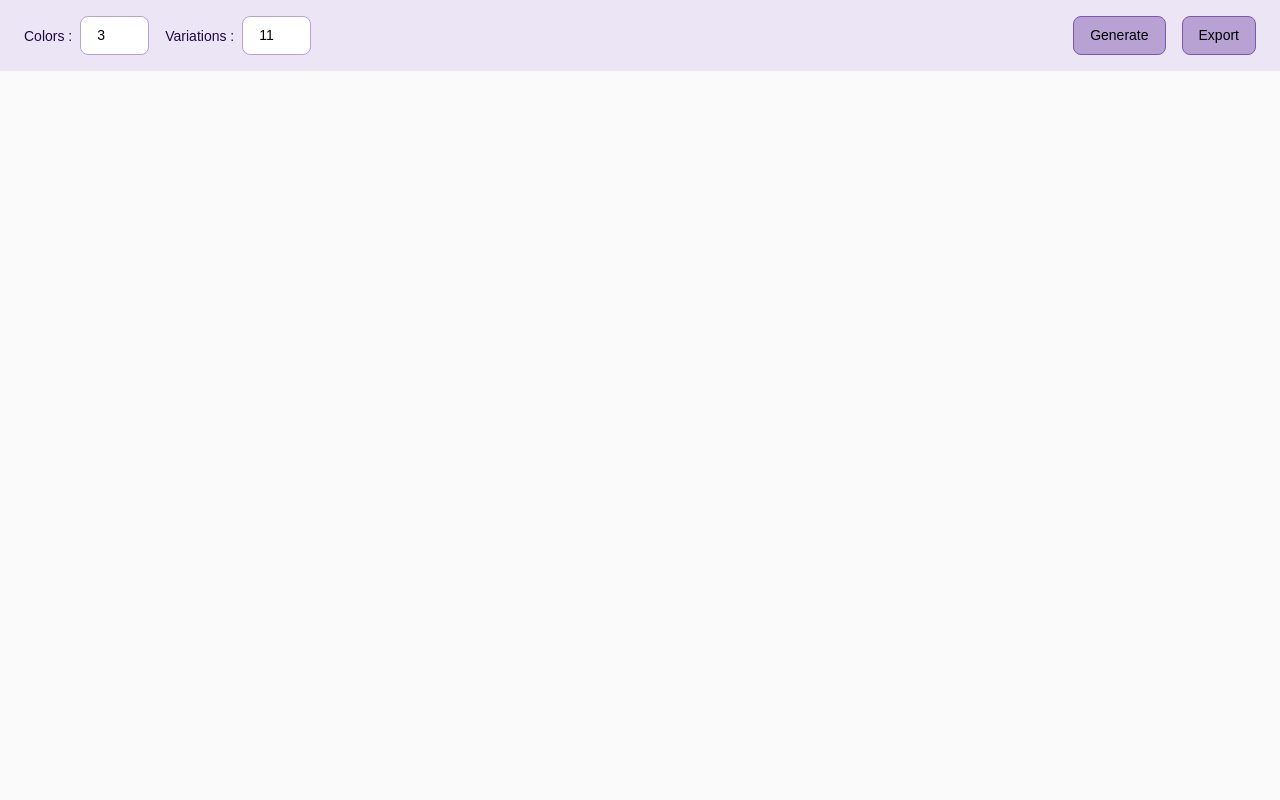
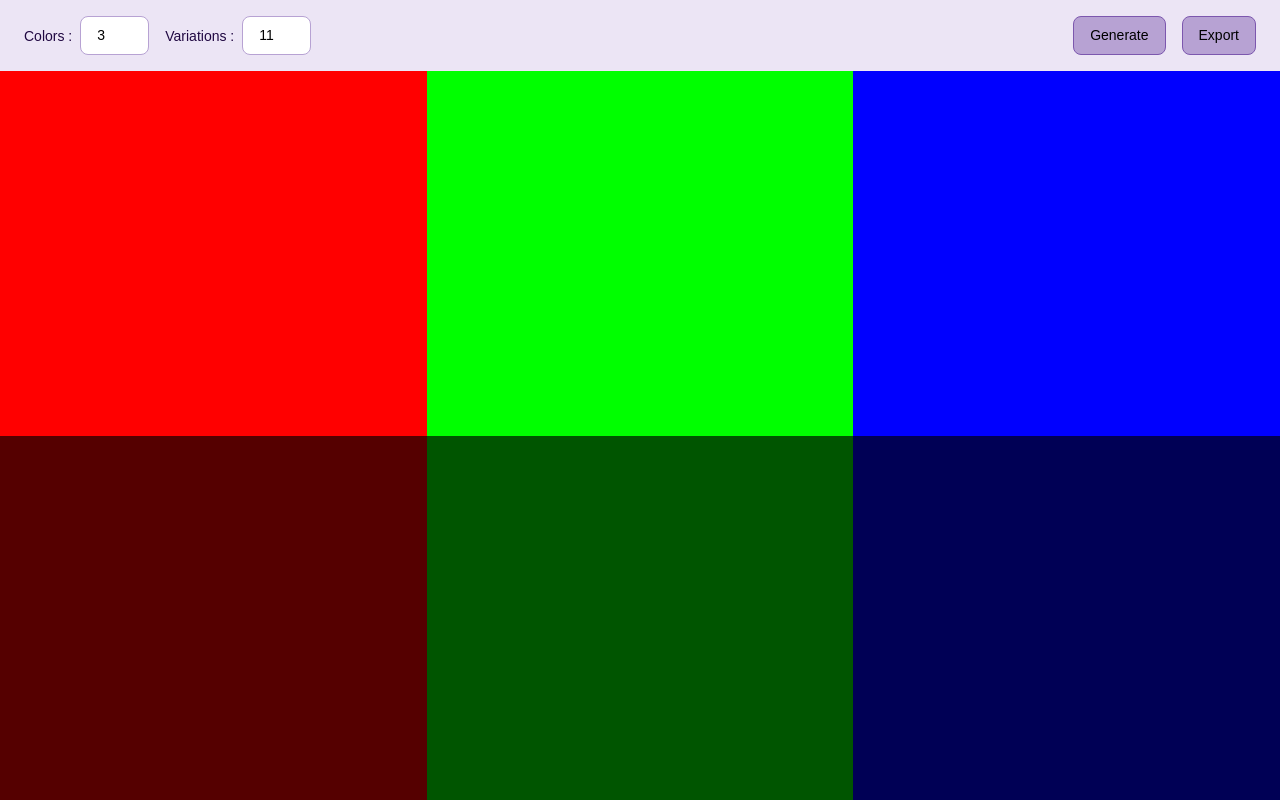
Before and after one commit to VanDenHendeSimon/color-palette, a Next.js app: page / in a window 1280 px wide. Built offline with nearby package versions, Linux system fonts and the light colour scheme.

Commit message:
visualiser done

```diff
--- /dev/null
+++ b/components/ColorRow.tsx
@@ -0,0 +1,21 @@
+import React from 'react'
+import { Color } from '../models/ColorPalette';
+
+export const ColorRow = ({colorSet}: {colorSet: Array<Color>}) => {
+  console.log(colorSet);
+  return (
+    <div className="c-colorvisualiser__row">
+      {
+        colorSet.map((color: Color, idx: number) => {
+          return (
+            <div className="c-colorvisualiser__col" key={idx} style={{
+              backgroundColor: color.hex
+            }}>
+              <p className="c-colorvisualiser__label">{color.hex}</p>
+            </div>
+          )
+        })
+      }
+    </div>
+  )
+}
--- /dev/null
+++ b/components/ColorVisualiser.tsx
@@ -0,0 +1,11 @@
+import React from 'react';
+import { Color, ColorPalette } from '../models/ColorPalette';
+import { ColorRow } from './ColorRow';
+
+export const ColorVisualiser = ({ colorPalette }: { colorPalette: ColorPalette; }) => {
+  return (
+    <div className="c-colorvisualiser">
+      {colorPalette.colors.map((colorSet: Array<Color>, idx: number) => <ColorRow key={idx} colorSet={colorSet} />)}
+    </div>
+  );
+};
--- /dev/null
+++ b/models/ColorPalette.tsx
@@ -0,0 +1,9 @@
+export interface Color {
+  rgb: Array<number>,
+  hex: string,
+  hsv: Array<number>,
+}
+
+export interface ColorPalette {
+  colors: Array<Array<Color>>
+}
--- a/pages/index.tsx
+++ b/pages/index.tsx
@@ -1,11 +1,55 @@
+import { useState } from 'react';
+import { ColorVisualiser } from '../components/ColorVisualiser';
 import { Header } from '../components/Header';
 import { SEO } from '../components/SEO';
+import { ColorPalette } from '../models/ColorPalette';
 
 export default function Index() {
+
+  const [colorPalette, setColorPalette] = useState<ColorPalette>({
+    colors: [
+      [
+        {
+          hex: "#FF0000",
+          hsv: [0, 1, 1],
+          rgb: [255, 0, 0],
+        },
+        {
+          hex: "#00FF00",
+          hsv: [30, 1, 1],
+          rgb: [0, 255, 0],
+        },
+        {
+          hex: "#0000FF",
+          hsv: [90, 1, 1],
+          rgb: [0, 0, 255],
+        },
+      ],
+      [
+        {
+          hex: "#550000",
+          hsv: [0, 1, 1],
+          rgb: [255, 0, 0],
+        },
+        {
+          hex: "#005500",
+          hsv: [30, 1, 1],
+          rgb: [0, 255, 0],
+        },
+        {
+          hex: "#000055",
+          hsv: [90, 1, 1],
+          rgb: [0, 0, 255],
+        },
+      ],
+    ]
+  });
+
   return (
-    <div>
+    <div className="c-app">
       <SEO titleSuffix={"| 🏡"} />
       <Header />
+      <ColorVisualiser colorPalette={colorPalette} />
     </div>
   );
 }
--- /dev/null
+++ b/styles/components/colorVisualiser.scss
@@ -0,0 +1,38 @@
+.c-colorvisualiser {
+  height: 100%;
+  display: flex;
+  flex-direction: column;
+
+  &__row {
+    height: 100%;
+    display: flex;
+  }
+
+  &__col {
+    width: 100%;
+    padding: map-get($map: $whitespace, $key: 'md');
+    display: flex;
+    flex-direction: column;
+    justify-content: flex-end;
+
+    &:hover {
+      cursor: pointer;
+    }
+
+    &:hover .c-colorvisualiser__label {
+      opacity: 1;
+      transform: scale(1, 1);
+    }
+  }
+
+  &__label {
+    opacity: 0;
+    transform: scale(0.5, 0.5);
+    transition: map-get($map: $transitions, $key: 'alpha');
+
+    padding: map-get($map: $whitespace, $key: 'md');
+    background-color: map-get($map: $colors-alpha, $key: '000');
+    border-radius: map-get($map: $whitespace, $key: 'sm');
+    text-align: center;
+  }
+}
--- /dev/null
+++ b/styles/components/index.scss
@@ -0,0 +1,5 @@
+.c-app {
+  height: 100vh;
+  display: flex;
+  flex-direction: column;
+}
--- a/styles/screen.scss
+++ b/styles/screen.scss
@@ -11,6 +11,8 @@
 @import './objects/row.scss';
 @import './objects/container.scss';
 
+@import './components/index.scss';
 @import './components/inputs.scss';
 @import './components/header.scss';
 @import './components/numericInput.scss';
+@import './components/colorVisualiser.scss';
```
